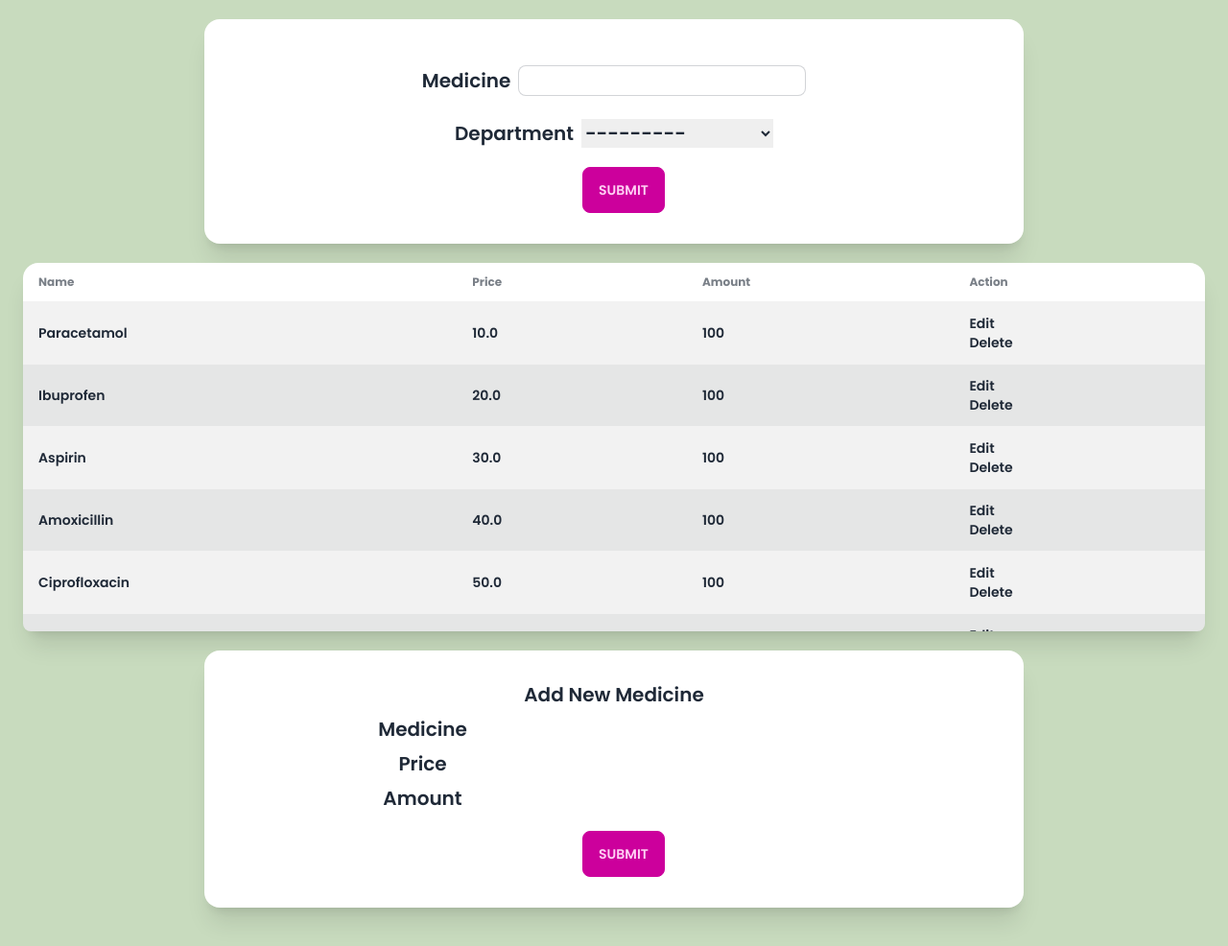
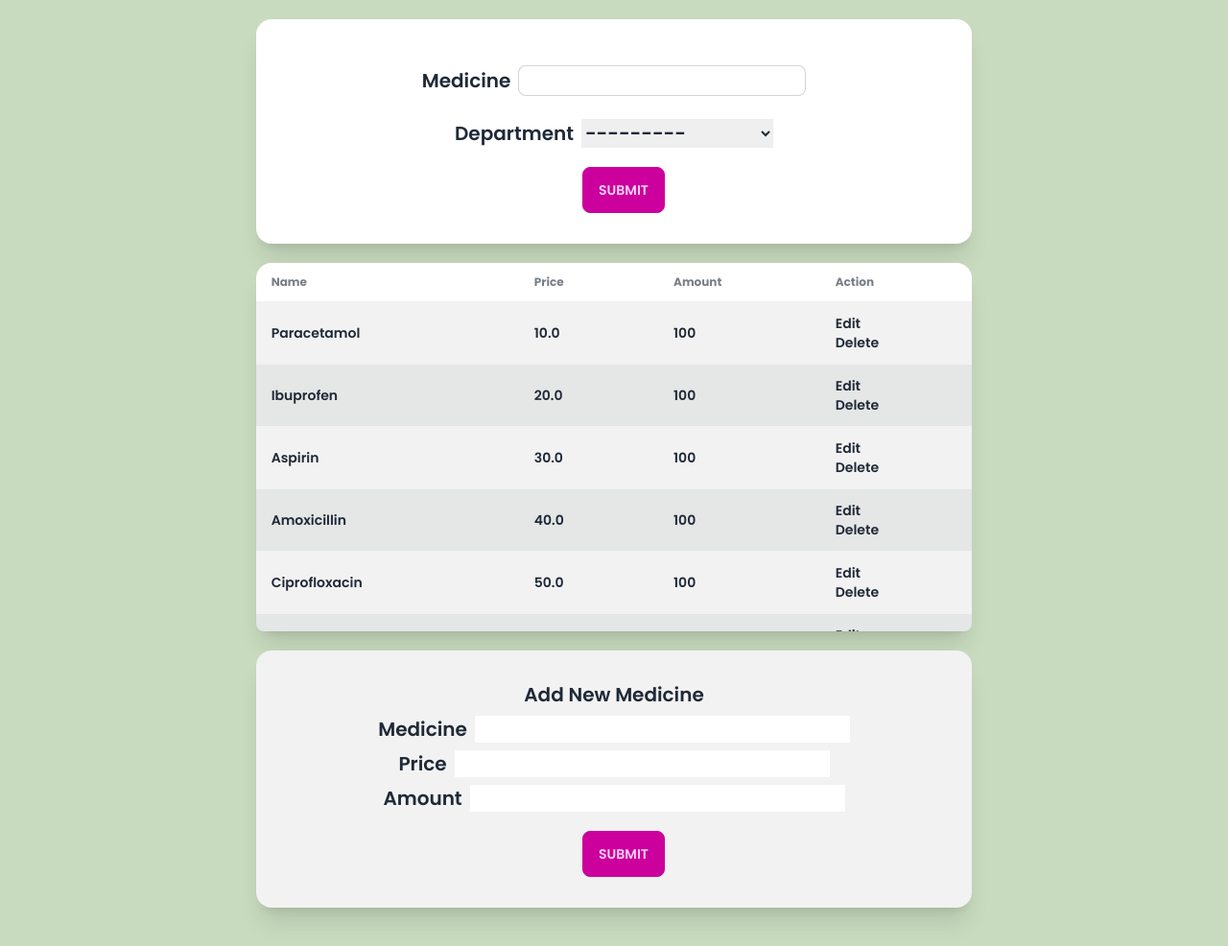
Before and after one commit to ReggieReo/MaiChaiNaHH-Hospital, a Django app: page /medicine in a window 1280 px wide. Shown: the part 68-1054 px from the top of the page at 96% size. Run offline with Django 4.2, Linux system fonts and the light colour scheme; data comes from the database, SQL or seed files in the repository; some libraries are stand-ins or nearby versions.

Commit message:
change bg color

```diff
--- a/db/forms.py
+++ b/db/forms.py
@@ -16,6 +16,10 @@ class PatientForm(forms.ModelForm):
         required=True,
     )
     name = forms.CharField(widget=forms.TextInput(
+        attrs={"class": "input input-bordered w-full max-w-xs mx-auto my-4 input-sm"}))
+    address = forms.CharField(widget=forms.TextInput(
+        attrs={"class": "input input-bordered w-full max-w-xs mx-auto my-4 input-sm"}))
+    phone_number = forms.CharField(widget=forms.TextInput(
         attrs={"class": "input input-bordered w-full max-w-xs mx-auto my-4 input-sm"}))
 
     class Meta:
--- a/db/templates/db/accounting.html
+++ b/db/templates/db/accounting.html
@@ -21,7 +21,7 @@
         </div>
     </form>
     <div class="flex justify-center items-center mt-5">
-        <div class="overflow-x-24 card w-8/12 mx-6 bg-base-100 shadow-xl">
+        <div class="overflow-x-24 card w-7/12 mx-6 bg-base-100 shadow-xl">
             <div class="table-container max-h-96 overflow-y-auto rounded-lg">
                 <table class="table">
                     <thead>
@@ -62,7 +62,7 @@
     </form>
     <form method="post" action="{% url "db:create_accounting" %}">
         {% csrf_token %}
-        <div class="card w-8/12 bg-base-100 shadow-xl mx-auto mt-5 text-center">
+        <div class="card w-7/12 bg-base-200 shadow-xl mx-auto mt-5 text-center">
             <div class="card-body items-center text-center">
                 <h2 class="card-title">Add New Invoice</h2>
                 {{ create_form.media }}
--- a/db/templates/db/appointment.html
+++ b/db/templates/db/appointment.html
@@ -49,7 +49,7 @@
     </div>
 </div>
 <form method="post" action="{% url 'db:create_appointment' %}">
-    <div class="card w-8/12 bg-base-100 shadow-xl mx-auto mt-5 text-center">
+    <div class="card w-8/12 bg-base-200 shadow-xl mx-auto mt-5 text-center">
         <div class="card-body items-center text-center">
             <h2 class="card-title">Add New Appointment</h2>
             {% csrf_token %}
--- a/db/templates/db/appointment_edit.html
+++ b/db/templates/db/appointment_edit.html
@@ -10,7 +10,7 @@
 <body>
 {% include "base.html" %}
 <form method="post" action="{% url "db:edit_appointment" appointment.id %}">
-    <div class="card w-8/12 bg-base-100 shadow-xl mx-auto mt-5 text-center">
+    <div class="card w-8/12 bg-base-200 shadow-xl mx-auto mt-5 text-center">
         <div class="card-body items-center text-center">
                 {% csrf_token %}
             {{ form.as_p }}
--- a/db/templates/db/disease.html
+++ b/db/templates/db/disease.html
@@ -55,7 +55,7 @@
     </div>
     <form method="post" action="{% url "db:create_disease" %}">
         {% csrf_token %}
-        <div class="card w-8/12 bg-base-100 shadow-xl mx-auto mt-5 text-center">
+        <div class="card w-8/12 bg-base-200 shadow-xl mx-auto mt-5 text-center">
             <div class="card-body items-center text-center">
                 <h2 class="card-title">Add New Disease</h2>
                 <h2 class="card-title">Name {{ create_form.name }}</h2>
--- a/db/templates/db/disease_edit.html
+++ b/db/templates/db/disease_edit.html
@@ -10,7 +10,7 @@
 <body>
 {% include "base.html" %}
 <form method="post" action="{% url "db:edit_disease" disease.id %}">
-    <div class="card w-8/12 bg-base-100 shadow-xl mx-auto mt-5 text-center">
+    <div class="card w-8/12 bg-base-200 shadow-xl mx-auto mt-5 text-center">
         <div class="card-body items-center text-center">
                 {% csrf_token %}
             {{ form.as_p }}
--- a/db/templates/db/edit_medicine.html
+++ b/db/templates/db/edit_medicine.html
@@ -10,7 +10,7 @@
 <body>
 {% include "base.html" %}
 <form method="post" action="{% url "db:edit_medicine" medicine.id %}">
-    <div class="card w-8/12 bg-base-100 shadow-xl mx-auto mt-5 text-center">
+    <div class="card w-8/12 bg-base-200 shadow-xl mx-auto mt-5 text-center">
         <div class="card-body items-center text-center">
                 {% csrf_token %}
             <h2 class="card-title">Medicine {{ medicine.name }}</h2>
--- a/db/templates/db/edit_prescription.html
+++ b/db/templates/db/edit_prescription.html
@@ -10,7 +10,7 @@
 <body>
 {% include "base.html" %}
 <div class="flex justify-center items-center mt-5">
-    <div class="overflow-x-24 card w-9/12 mx-6 bg-base-100 shadow-xl">
+    <div class="overflow-x-24 card w-9/12 mx-6 bg-base-200 shadow-xl">
         <div class="table-container max-h-96 overflow-y-auto rounded-lg">
             <table class="table">
                 <thead>
--- a/db/templates/db/edit_room.html
+++ b/db/templates/db/edit_room.html
@@ -10,7 +10,7 @@
 <body>
 {% include "base.html" %}
 <form method="post" action="{% url "db:edit_room" rooms.id %}">
-    <div class="card w-8/12 bg-base-100 shadow-xl mx-auto mt-5 text-center">
+    <div class="card w-8/12 bg-base-200 shadow-xl mx-auto mt-5 text-center">
         <div class="card-body items-center text-center">
                 {% csrf_token %}
                 {{ form }}
--- a/db/templates/db/medicine.html
+++ b/db/templates/db/medicine.html
@@ -8,7 +8,7 @@
 {% block content %}
 {% include "base.html" %}
     <form hx-get="{% url "db:medicine" %}" hx-target='body'  hx-trigger="input delay:500ms, change delay:500ms">
-        <div class="card w-8/12 bg-base-100 shadow-xl mx-auto mt-5 text-center">
+        <div class="card w-7/12 bg-base-100 shadow-xl mx-auto mt-5 text-center">
             <div class="card-body items-center text-center">
               <h2 class="card-title">Medicine {{ form.name }}</h2>
                 <h2 class="card-title">Department {{  form.prescriptionmedicine__prescription__staff__department__name }}</h2>
@@ -17,7 +17,7 @@
           </div>
     </form>
     <div class="flex justify-center items-center mt-5">
-        <div class="overflow-x-24 card w-full mx-6 bg-base-100 shadow-xl">
+        <div class="overflow-x-24 card w-7/12 mx-6 bg-base-100 shadow-xl">
           <div class="table-container max-h-96 overflow-y-auto rounded-lg">
     <table class="table">
         <thead>
@@ -45,7 +45,7 @@
     </div>
     <form method="post" action="{% url "db:create_medicine" %}">
     {% csrf_token %}
-        <div class="card w-8/12 bg-base-100 shadow-xl mx-auto mt-5 text-center">
+        <div class="card w-7/12 bg-base-100 shadow-xl mx-auto mt-5 text-center bg-base-200 ">
             <div class="card-body items-center text-center">
                 <h2 class="card-title">Add New Medicine</h2>
                 <h2 class="card-title">Medicine {{ create_form.name }}</h2>
--- a/db/templates/db/patient.html
+++ b/db/templates/db/patient.html
@@ -65,7 +65,7 @@
         </div>
     </div>
     <form method="post" action="{% url 'db:create_patient' %}">
-        <div class="card w-8/12 bg-base-100 shadow-xl mx-auto mt-5">
+        <div class="card w-8/12 shadow-xl mx-auto mt-5 bg-base-200">
             <div class="card-body items-center text-center">
                 <h2 class="card-title">Add New Patient</h2>
                 {% csrf_token %}
--- a/db/templates/db/patient_edit.html
+++ b/db/templates/db/patient_edit.html
@@ -10,7 +10,7 @@
 <body>
 {% include "base.html" %}
 <form method="post" action="{% url "db:edit_patient" patient.id %}">
-    <div class="card w-8/12 bg-base-100 shadow-xl mx-auto mt-5 text-center">
+    <div class="card w-8/12 bg-base-200 shadow-xl mx-auto mt-5 text-center">
         <div class="card-body items-center text-center">
                 {% csrf_token %}
             {{ form.as_p }}
--- a/db/templates/db/prescription.html
+++ b/db/templates/db/prescription.html
@@ -10,7 +10,7 @@
 <body>
 {% include "base.html" %}
     <form hx-get="{% url "db:prescription" %}" hx-target='body'  hx-trigger="input delay:500ms, change delay:500ms">
-        <div class="card w-7/12 bg-base-100 shadow-xl mx-auto mt-5 text-center">
+        <div class="card w-7/12 bg-base-200 shadow-xl mx-auto mt-5 text-center">
             <div class="card-body items-center text-center">
                 {{ form.as_p }}
             <input type="submit" value="Submit" class="btn btn-active btn-secondary ml-5 mt-3"/>
--- a/db/templates/db/staff.html
+++ b/db/templates/db/staff.html
@@ -11,7 +11,7 @@
 
 {% include "base.html" %}
 <form hx-get="{% url "db:staff" %}" hx-target='body' hx-trigger="input delay:500ms, change delay:500ms">
-    <div class="card w-7/12 bg-base-100 shadow-xl mx-auto mt-5 text-center">
+    <div class="card w-7/12 bg-base-100 shadow-xl mx-auto mt-5 text-center bg-base-200">
         <div class="card-body items-center text-center">
             {{ form.as_p }}
             <input type="submit" value="Submit" class="btn btn-active btn-secondary ml-5 mt-3"/>
@@ -48,7 +48,7 @@
 
 
 <form method="post" action="{% url 'db:create_staff' %}">
-        <div class="card w-8/12 bg-base-100 shadow-xl mx-auto mt-5 text-center">
+        <div class="card w-8/12 bg-base-100 shadow-xl mx-auto mt-5 text-center bg-base-200">
             <div class="card-body items-center text-center">
                 <h2 class="card-title">Add New Staff</h2>
                 {% csrf_token %}
--- a/db/templates/db/staff_edit.html
+++ b/db/templates/db/staff_edit.html
@@ -10,7 +10,7 @@
 <body>
 {% include "base.html" %}
 <form method="post" action="{% url "db:edit_staff" staff.id %}">
-    <div class="card w-8/12 bg-base-100 shadow-xl mx-auto mt-5 text-center">
+    <div class="card w-8/12 bg-base-200 shadow-xl mx-auto mt-5 text-center">
         <div class="card-body items-center text-center">
                 {% csrf_token %}
             {{ form.as_p }}
```
Also changed, not shown: other parts of db/templates/db/accounting.html (+1 -1 lines), other parts of db/templates/db/appointment.html (+1 -0 lines).
